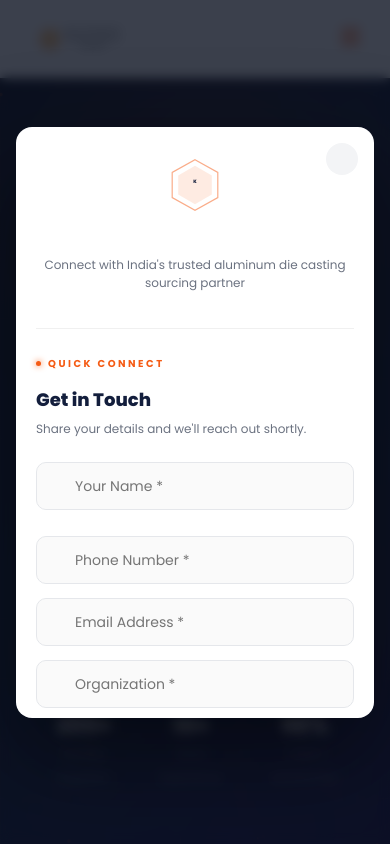
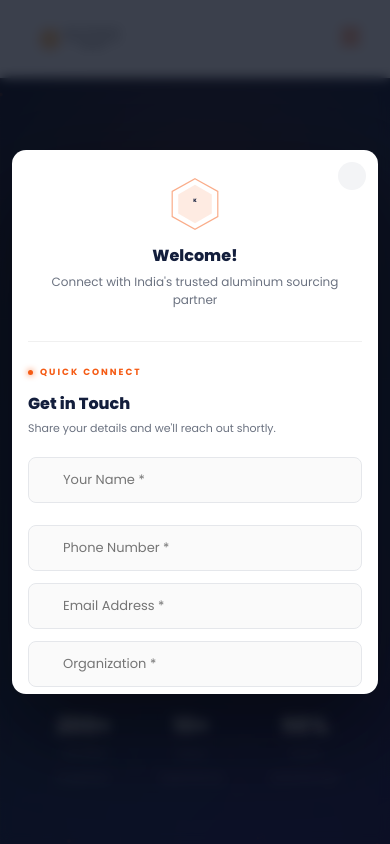
Before and after one commit to soundar028/kamp_info_services, a React (Vite) app: page / in a window 390 px wide. Shown: the top 844 px of the page. Built offline with nearby package versions, Linux system fonts and the light colour scheme; some icons are missing.

Commit message:
Popup restriction for the force close

```diff
--- a/src/components/LeadPopup.jsx
+++ b/src/components/LeadPopup.jsx
@@ -45,6 +45,9 @@ const LeadPopup = () => {
         window.addEventListener('resize', handleResize);
         return () => window.removeEventListener('resize', handleResize);
     }, []);
+
+    // Check for very small screens
+    const isVerySmall = window.innerWidth < 380;
 
     // Re-check on every route change
     useEffect(() => {
@@ -123,25 +126,64 @@ const LeadPopup = () => {
 
     const getStyles = () => {
         if (isMobile) {
-            return {
+            const baseStyles = {
                 ...styles,
-                popup:       { ...styles.popup, flexDirection: 'column', maxWidth: '100%', width: '100%', maxHeight: '100vh', borderRadius: 16, overflowX: 'hidden' },
-                leftPanel:   { ...styles.leftPanel, width: '100%', flexShrink: 1, padding: '28px 20px', minHeight: 'auto' },
-                rightPanel:  { ...styles.rightPanel, padding: '28px 20px', maxHeight: '70vh', overflowX: 'hidden' },
-                hexWrap:     { ...styles.hexWrap, marginBottom: 14 },
-                leftTitle:   { ...styles.leftTitle, fontSize: 18 },
-                leftText:    { ...styles.leftText, fontSize: 12 },
-                benefitIcon: { ...styles.benefitIcon, fontSize: 12 },
-                benefitText: { ...styles.benefitText, fontSize: 12 },
-                formTitle:   { ...styles.formTitle, fontSize: 18 },
-                formSub:     { ...styles.formSub, fontSize: 12 },
-                row2:        { ...styles.row2, gridTemplateColumns: '1fr', gap: 12 }, // Single column on mobile
-                input:       { ...styles.input, fontSize: 14, padding: '11px 14px 11px 38px' },
-                submitBtn:   { ...styles.submitBtn, padding: '12px 16px', fontSize: 14 },
-                successTitle:{ ...styles.successTitle, fontSize: 22 },
-                successMeta: { ...styles.successMeta, padding: '12px 16px' },
-                successMetaItem: { ...styles.successMetaItem, fontSize: 13 },
+                overlay:      { ...styles.overlay, padding: 12 },
+                popup:        { ...styles.popup, flexDirection: 'column', maxWidth: '100%', width: '100%', maxHeight: '100vh', borderRadius: 14, overflowX: 'hidden', maxHeight: 'calc(100vh - 20px)' },
+                leftPanel:    { ...styles.leftPanel, width: '100%', flexShrink: 0, padding: '24px 16px', minHeight: 'auto' },
+                rightPanel:   { ...styles.rightPanel, padding: '24px 16px', maxHeight: 'calc(100vh - 300px)', overflowX: 'hidden', overflowY: 'auto' },
+                closeBtn:     { ...styles.closeBtn, top: 12, right: 12, width: 28, height: 28, fontSize: 12 },
+
+                mobileHeader: { ...styles.mobileHeader, textAlign: 'center', marginBottom: 16, paddingBottom: 12 },
+                hexWrap:      { ...styles.hexWrap, marginBottom: 12, display: 'flex', justifyContent: 'center' },
+                leftTitle:    { ...styles.leftTitle, fontSize: 16, marginBottom: 8 },
+                leftText:     { ...styles.leftText, fontSize: 11, marginBottom: 16, lineHeight: 1.5 },
+
+                benefits:     { ...styles.benefits, gap: 10 },
+                benefitIcon:  { ...styles.benefitIcon, fontSize: 12, marginRight: 6 },
+                benefitText:  { ...styles.benefitText, fontSize: 11 },
+
+                formHeader:   { ...styles.formHeader, marginBottom: 18 },
+                formTag:      { ...styles.formTag, fontSize: 9, letterSpacing: 2, marginBottom: 8 },
+                formTitle:    { ...styles.formTitle, fontSize: 16, marginBottom: 4 },
+                formSub:      { ...styles.formSub, fontSize: 11, lineHeight: 1.5 },
+
+                row2:         { ...styles.row2, gridTemplateColumns: '1fr', gap: 10 },
+                fieldWrap:    { ...styles.fieldWrap, marginBottom: 12 },
+                inputIcon:    { ...styles.inputIcon, fontSize: 13, left: 11 },
+                input:        { ...styles.input, fontSize: 13, padding: '10px 12px 10px 34px', borderRadius: 8 },
+                select:       { ...styles.select, backgroundPosition: 'right 10px center' },
+                errMsg:       { ...styles.errMsg, fontSize: 10, marginTop: 4 },
+
+                submitBtn:    { ...styles.submitBtn, padding: '11px 16px', fontSize: 13, marginTop: 2 },
+                skipBtn:      { ...styles.skipBtn, padding: '10px 16px', fontSize: 13, marginTop: 10 },
+                privacy:      { ...styles.privacy, fontSize: 10, marginTop: 10, gap: 3 },
+
+                successWrap:  { ...styles.successWrap, minHeight: 280, padding: '16px 0' },
+                successIcon:  { ...styles.successIcon, width: 56, height: 56, marginBottom: 14 },
+                successTitle: { ...styles.successTitle, fontSize: 18, marginBottom: 8 },
+                successText:  { ...styles.successText, fontSize: 12, maxWidth: '100%', marginBottom: 16 },
+                successMeta:  { ...styles.successMeta, padding: '10px 14px', marginBottom: 16 },
+                successMetaItem: { ...styles.successMetaItem, fontSize: 12 },
             };
+
+            // Further reduce for very small screens
+            if (isVerySmall) {
+                return {
+                    ...baseStyles,
+                    rightPanel:   { ...baseStyles.rightPanel, padding: '18px 12px' },
+                    leftPanel:    { ...baseStyles.leftPanel, padding: '18px 12px' },
+                    leftTitle:    { ...baseStyles.leftTitle, fontSize: 14 },
+                    leftText:     { ...baseStyles.leftText, fontSize: 10 },
+                    formTitle:    { ...baseStyles.formTitle, fontSize: 14 },
+                    formSub:      { ...baseStyles.formSub, fontSize: 10 },
+                    input:        { ...baseStyles.input, fontSize: 12, padding: '9px 10px 9px 32px' },
+                    submitBtn:    { ...baseStyles.submitBtn, padding: '10px 12px', fontSize: 12 },
+                    skipBtn:      { ...baseStyles.skipBtn, padding: '9px 12px', fontSize: 12 },
+                };
+            }
+
+            return baseStyles;
         }
         return styles;
     };
@@ -184,15 +226,15 @@ const LeadPopup = () => {
                                 India's trusted sourcing partner for precision aluminum die castings.
                                 Connect with 200+ verified suppliers.
                             </p>
-                            <div style={styles.benefits}>
+                            <div style={{...styles.benefits, ...(isMobile ? computedStyles.benefits : {})}}>
                                 {[
                                     { icon: 'icofont-checked', text: 'Pan-India Supplier Network'  },
                                     { icon: 'icofont-gears',   text: 'HPDC / GDC / LPDC Expertise' },
                                     { icon: 'icofont-star',    text: '98% Client Satisfaction'      },
                                 ].map((b, i) => (
-                                    <div key={i} style={styles.benefit}>
-                                        <i className={b.icon} style={computedStyles.benefitIcon} />
-                                        <span style={computedStyles.benefitText}>{b.text}</span>
+                                    <div key={i} style={{...styles.benefit}}>
+                                        <i className={b.icon} style={{...styles.benefitIcon, ...(isMobile ? computedStyles.benefitIcon : {})}} />
+                                        <span style={{...styles.benefitText, ...(isMobile ? computedStyles.benefitText : {})}}>{b.text}</span>
                                     </div>
                                 ))}
                             </div>
@@ -202,110 +244,110 @@ const LeadPopup = () => {
 
                 {/* Right panel */}
                 <div style={computedStyles.rightPanel}>
-                    <button onClick={handleClose} style={styles.closeBtn} title="Close (ESC)"
+                    <button onClick={handleClose} style={{...styles.closeBtn, ...(isMobile ? computedStyles.closeBtn : {})}} title="Close (ESC)"
                         onMouseEnter={e => { e.currentTarget.style.background = '#e5e7eb'; e.currentTarget.style.transform = 'scale(1.1)'; }}
-                        onMouseLeave={e => { e.currentTarget.style.background = '#f3f4f6'; e.currentTarget.style.transform = 'scale(1)'; }}>
+                        onMouseLeave={e => { e.currentTarget.style.background = isMobile ? '#f3f4f6' : '#f3f4f6'; e.currentTarget.style.transform = 'scale(1)'; }}>
                         <i className="icofont-close"></i>
                     </button>
 
                     {step === 1 ? (
                         <>
                             {isMobile && (
-                                <div style={styles.mobileHeader}>
-                                    <div style={{ ...styles.hexWrap, marginBottom: 12 }}>
-                                        <svg viewBox="0 0 100 100" style={{ width: 60, height: 60 }}>
+                                <div style={{...styles.mobileHeader, ...computedStyles.mobileHeader}}>
+                                    <div style={{...styles.hexWrap, ...computedStyles.hexWrap}}>
+                                        <svg viewBox="0 0 100 100" style={{ width: isVerySmall ? 50 : 60, height: isVerySmall ? 50 : 60 }}>
                                             <polygon points="50,8 88,29 88,71 50,92 12,71 12,29"
                                                 fill="none" stroke={ORANGE} strokeWidth="2" opacity="0.5" />
                                             <polygon points="50,18 78,34 78,66 50,82 22,66 22,34"
                                                 fill={ORANGE} opacity="0.12" />
-                                            <text x="50" y="46" textAnchor="middle" fill={NAVY} fontSize="8" fontWeight="800">K</text>
+                                            <text x="50" y="46" textAnchor="middle" fill={NAVY} fontSize={isVerySmall ? "7" : "8"} fontWeight="800">K</text>
                                         </svg>
                                     </div>
-                                    <h2 style={{ ...computedStyles.leftTitle, marginBottom: 6 }}>Welcome!</h2>
-                                    <p style={{ fontSize: 12, color: '#6b7280', lineHeight: 1.5 }}>
-                                        Connect with India's trusted aluminum die casting sourcing partner
+                                    <h2 style={{...computedStyles.leftTitle, marginBottom: 6, color: NAVY}}>Welcome!</h2>
+                                    <p style={{fontSize: isVerySmall ? 10 : 12, color: '#6b7280', lineHeight: 1.5}}>
+                                        Connect with India's trusted aluminum sourcing partner
                                     </p>
                                 </div>
                             )}
 
-                            <div style={computedStyles.formHeader}>
-                                <div style={styles.formTag}>
+                            <div style={{...computedStyles.formHeader}}>
+                                <div style={{...computedStyles.formTag}}>
                                     <span style={styles.tagDot} />Quick Connect
                                 </div>
-                                <h3 style={computedStyles.formTitle}>Get in Touch</h3>
-                                <p style={computedStyles.formSub}>Share your details and we'll reach out shortly.</p>
+                                <h3 style={{...computedStyles.formTitle}}>Get in Touch</h3>
+                                <p style={{...computedStyles.formSub}}>Share your details and we'll reach out shortly.</p>
                             </div>
 
                             <form onSubmit={handleSubmit} noValidate>
-                                <div style={computedStyles.row2}>
-                                    <div style={styles.fieldWrap}>
-                                        <div style={styles.inputWrap}>
-                                            <i className="icofont-user" style={styles.inputIcon}></i>
+                                <div style={{...computedStyles.row2}}>
+                                    <div style={{...computedStyles.fieldWrap}}>
+                                        <div style={{...styles.inputWrap, ...computedStyles.inputWrap}}>
+                                            <i className="icofont-user" style={{...styles.inputIcon, ...computedStyles.inputIcon}}></i>
                                             <input type="text" name="name" placeholder="Your Name *"
                                                 value={form.name} onChange={handleChange}
                                                 style={{ ...computedStyles.input, ...(errors.name ? styles.inputError : {}) }} />
                                         </div>
-                                        {errors.name && <span style={styles.errMsg}>{errors.name}</span>}
+                                        {errors.name && <span style={computedStyles.errMsg}>{errors.name}</span>}
                                     </div>
-                                    <div style={styles.fieldWrap}>
-                                        <div style={styles.inputWrap}>
-                                            <i className="icofont-phone" style={styles.inputIcon}></i>
+                                    <div style={{...computedStyles.fieldWrap}}>
+                                        <div style={{...styles.inputWrap, ...computedStyles.inputWrap}}>
+                                            <i className="icofont-phone" style={{...styles.inputIcon, ...computedStyles.inputIcon}}></i>
                                             <input type="tel" name="phone" placeholder="Phone Number *"
                                                 value={form.phone} onChange={handleChange}
                                                 style={{ ...computedStyles.input, ...(errors.phone ? styles.inputError : {}) }} />
                                         </div>
-                                        {errors.phone && <span style={styles.errMsg}>{errors.phone}</span>}
+                                        {errors.phone && <span style={computedStyles.errMsg}>{errors.phone}</span>}
                                     </div>
                                 </div>
 
-                                <div style={styles.fieldWrap}>
-                                    <div style={styles.inputWrap}>
-                                        <i className="icofont-email" style={styles.inputIcon}></i>
+                                <div style={{...computedStyles.fieldWrap}}>
+                                    <div style={{...styles.inputWrap, ...computedStyles.inputWrap}}>
+                                        <i className="icofont-email" style={{...styles.inputIcon, ...computedStyles.inputIcon}}></i>
                                         <input type="email" name="email" placeholder="Email Address *"
                                             value={form.email} onChange={handleChange}
                                             style={{ ...computedStyles.input, ...(errors.email ? styles.inputError : {}) }} />
                                     </div>
-                                    {errors.email && <span style={styles.errMsg}>{errors.email}</span>}
+                                    {errors.email && <span style={computedStyles.errMsg}>{errors.email}</span>}
                                 </div>
 
-                                <div style={styles.fieldWrap}>
-                                    <div style={styles.inputWrap}>
-                                        <i className="icofont-building" style={styles.inputIcon}></i>
+                                <div style={{...computedStyles.fieldWrap}}>
+                                    <div style={{...styles.inputWrap, ...computedStyles.inputWrap}}>
+                                        <i className="icofont-building" style={{...styles.inputIcon, ...computedStyles.inputIcon}}></i>
                                         <input type="text" name="organization" placeholder="Organization *"
                                             value={form.organization} onChange={handleChange}
                                             style={{ ...computedStyles.input, ...(errors.organization ? styles.inputError : {}) }} />
                                     </div>
-                                    {errors.organization && <span style={styles.errMsg}>{errors.organization}</span>}
+                                    {errors.organization && <span style={computedStyles.errMsg}>{errors.organization}</span>}
                                 </div>
 
-                                <div style={styles.fieldWrap}>
-                                    <div style={styles.inputWrap}>
-                                        <i className="icofont-users" style={styles.inputIcon}></i>
+                                <div style={{...computedStyles.fieldWrap}}>
+                                    <div style={{...styles.inputWrap, ...computedStyles.inputWrap}}>
+                                        <i className="icofont-users" style={{...styles.inputIcon, ...computedStyles.inputIcon}}></i>
                                         <select name="enquiryType" value={form.enquiryType} onChange={handleChange}
-                                            style={{ ...computedStyles.input, ...styles.select, ...(errors.enquiryType ? styles.inputError : {}), color: form.enquiryType ? NAVY : '#9ca3af' }}>
+                                            style={{ ...computedStyles.input, ...computedStyles.select, ...(errors.enquiryType ? styles.inputError : {}), color: form.enquiryType ? NAVY : '#9ca3af' }}>
                                             <option value="" disabled>I am a — Select Type *</option>
                                             <option value="Supplier">Supplier</option>
                                             <option value="Customer">Customer</option>
                                             <option value="Others">Others</option>
                                         </select>
                                     </div>
-                                    {errors.enquiryType && <span style={styles.errMsg}>{errors.enquiryType}</span>}
+                                    {errors.enquiryType && <span style={computedStyles.errMsg}>{errors.enquiryType}</span>}
                                 </div>
 
                                 <button type="submit" disabled={submitting}
                                     style={{ ...computedStyles.submitBtn, ...(submitting ? { opacity: 0.75, cursor: 'not-allowed' } : {}) }}>
                                     {submitting
-                                        ? <><i className="icofont-spinner icofont-spin" style={{ marginRight: 8 }}></i>Submitting...</>
-                                        : <>Submit Details <i className="icofont-long-arrow-right" style={{ marginLeft: 8 }}></i></>
+                                        ? <><i className="icofont-spinner icofont-spin" style={{ marginRight: 6 }}></i>Submitting...</>
+                                        : <>Submit Details <i className="icofont-long-arrow-right" style={{ marginLeft: 6 }}></i></>
                                     }
                                 </button>
 
-                                <p style={styles.privacy}>
-                                    <i className="icofont-lock" style={{ marginRight: 5, color: ORANGE }}></i>
+                                <p style={{...computedStyles.privacy}}>
+                                    <i className="icofont-lock" style={{ marginRight: 5, color: ORANGE, flexShrink: 0 }}></i>
                                     Your details are safe and never shared.
                                 </p>
 
-                                <button type="button" onClick={handleClose} style={styles.skipBtn}
+                                <button type="button" onClick={handleClose} style={{...computedStyles.skipBtn}}
                                     onMouseEnter={e => { e.currentTarget.style.background = '#f9fafb'; e.currentTarget.style.borderColor = '#d1d5db'; e.currentTarget.style.color = '#6b7280'; }}
                                     onMouseLeave={e => { e.currentTarget.style.background = 'transparent'; e.currentTarget.style.borderColor = '#e5e7eb'; e.currentTarget.style.color = '#9ca3af'; }}>
                                     Skip for Now
@@ -313,9 +355,9 @@ const LeadPopup = () => {
                             </form>
                         </>
                     ) : (
-                        <div style={styles.successWrap}>
-                            <div style={styles.successIcon}>
-                                <i className="icofont-check" style={{ fontSize: isMobile ? 28 : 36, color: '#fff' }}></i>
+                        <div style={{...computedStyles.successWrap}}>
+                            <div style={{...computedStyles.successIcon}}>
+                                <i className="icofont-check" style={{ fontSize: isVerySmall ? 20 : (isMobile ? 28 : 36), color: '#fff' }}></i>
                             </div>
                             <h3 style={computedStyles.successTitle}>Thank You!</h3>
                             <p style={computedStyles.successText}>
@@ -323,11 +365,11 @@ const LeadPopup = () => {
                             </p>
                             <div style={computedStyles.successMeta}>
                                 <div style={computedStyles.successMetaItem}>
-                                    <i className="icofont-email" style={{ color: ORANGE, marginRight: 8 }}></i>
-                                    {form.email}
+                                    <i className="icofont-email" style={{ color: ORANGE, marginRight: 6, flexShrink: 0 }}></i>
+                                    <span style={{wordBreak: 'break-word'}}>{form.email}</span>
                                 </div>
                                 <div style={computedStyles.successMetaItem}>
-                                    <i className="icofont-phone" style={{ color: ORANGE, marginRight: 8 }}></i>
+                                    <i className="icofont-phone" style={{ color: ORANGE, marginRight: 6, flexShrink: 0 }}></i>
                                     {form.phone}
                                 </div>
                             </div>
```
